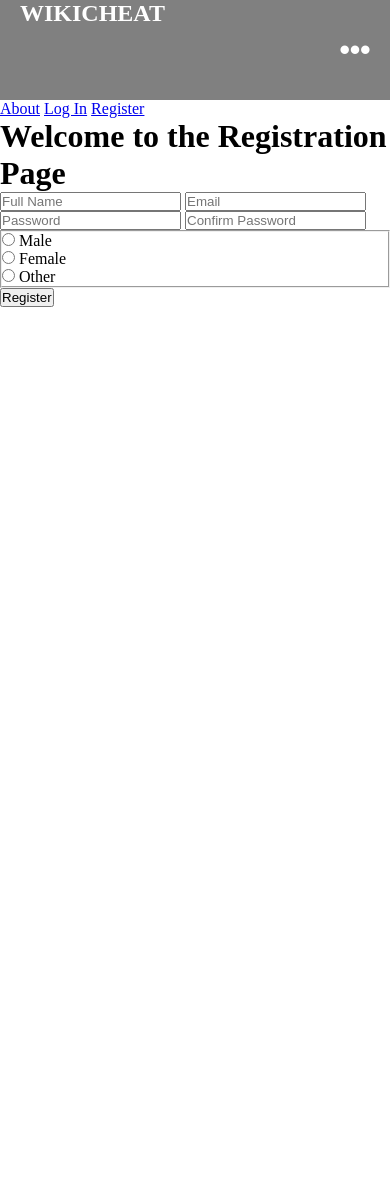
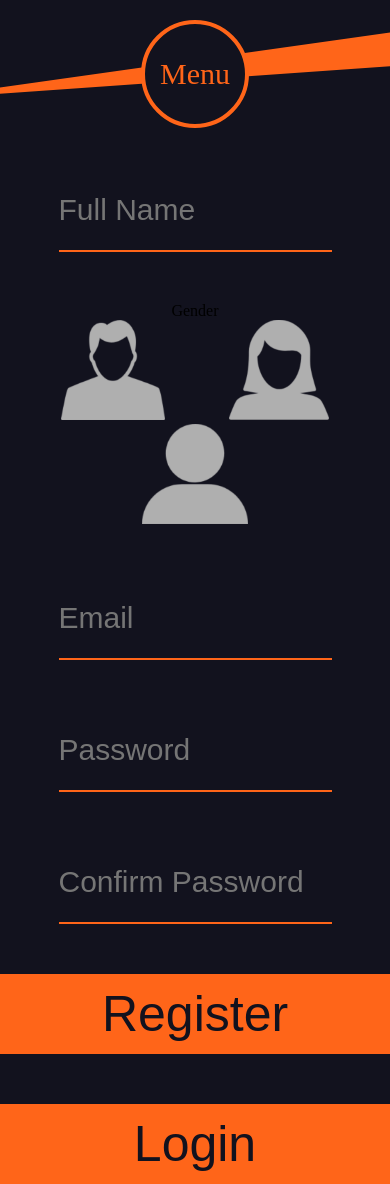
Before and after one commit to heikodam/wikicheat, a Flask app: page /register in a window 390 px wide. Before the commit the page ends 307 px from the top, so only its background shows below. Run offline with Flask 2, Linux system fonts and the light colour scheme; some libraries are stand-ins or nearby versions.

Commit message:
Login Registration and setting mobile done

```diff
--- a/app.py
+++ b/app.py
@@ -46,6 +46,7 @@ def register():
 
         #check if email already exists
         cursor.execute("SELECT email FROM users WHERE email = '{}' ".format(entered_email))
+
         user = cursor.fetchall()
         if len(user) > 0:
             return render_template("registration.html", errormessage = "There is already an email assigned to this account")
--- a/static/css/base.css
+++ b/static/css/base.css
@@ -1,8 +1,11 @@
-
+:root{
+    --main-orange: #FF6519;
+    --main-dark: #12121E;
+}
 
 /* Header */
 
-/* A lot of code taken from https://www.youtube.com/watch?v=cQ6YQ8K5MRw */
+/* Some code taken from https://www.youtube.com/watch?v=cQ6YQ8K5MRw */
 
 *{
     margin: 0;
@@ -11,9 +14,9 @@
 
 .header{
     height: 100px;
-    background: grey;
-    padding: 0 20px;
-    color: #fff;
+    background: var(--main-dark);
+    padding: 0;
+    color: var(--main-orange);
 }
 
 .logo{
@@ -42,16 +76,9 @@
     display: none;
 }
 
-.show-menu-btn{
-    float: right;
-}
 
-.show-menu-btn i{
-    line-height: 100px;
-}
-
-.menu a:hover, .show-menu-btn:hover, .hide-menu-btn:hover{
-    color: #3498db;
+.hide-menu-btn:hover{
+    color: var(--main-orange);
 }
 
 #chk{
@@ -60,37 +87,120 @@
     z-index: -1111;
 }
 
+.menu-hr{
+    display: none;
+    border: none;
+    height: 1px;
+    background-color: var(--main-orange);
+}
+
+.div-show-menu-btn{
+    background-color: var(--main-dark);
+    color: var(--main-orange);
+    border: solid var(--main-orange) 4px;
+    border-radius: 50%;
+    height: 100px;
+    width: 100px;
+    text-align: center;
+    vertical-align: middle;
+    line-height: 100px;
+    margin: auto;
+    margin-top: 20px;
+    /* z-index: 15; */
+}
+
+
+#header-bg-dark, #header-bg-orange{
+    position: fixed;
+    width: 100%;
+    height: 150px;
+    display: none;
+}
+
+
+#header-bg-dark{
+    background-color: var(--main-dark);
+    transform: skewY(-8deg);
+    top: -90px;
+    z-index: -4;
+}
+
+#header-bg-orange{
+    background-color: var(--main-orange);
+    transform: skewY(-4deg);
+    top: -70px;
+    z-index: -5;
+}
+
+
 @media screen and (max-width: 800px){
+
+    .header{
+        background-color: rgba(0, 0, 0, 0);
+    }
+
+    #header-bg-dark, #header-bg-orange{
+        display: block;
+    }
+
     .show-menu-btn, .hide-menu-btn{
         display: block;
+    }
 
+    .div-show-menu-btn{
+    z-index: 150;
     }
+
+
     .menu{
         position: fixed;
-        width: 100%;
+        width: 65%;
         height: 100vh;
-        background: #333;
+        background: var(--main-dark);
         right: -100%;
         top: 0;
         text-align: center;
-        padding: 80px 0;
+        padding: 100px 0;
         line-height: normal;
-        transition: 0.7s;
+        transition: 0.5s;
+        /* z-index: 20; */
     }
 
     .menu a{
         display: block;
         padding: 20px;
+        line-height: 20px;
+        color: var(--main-orange);
+        background-color: var(var(--main-dark));
+    }
+
+    .menu a:hover{
+        color: var(--main-dark);
+        background-color: var(--main-orange);
     }
 
     .hide-menu-btn{
         position: absolute;
         top: 40px;
         right: 40px;
+        /* z-index: 25; */
+        /* position: fixed;
+        width: 35%;
+        height: 100%;
+        left: 0;
+        z-index: 100;
+        background-color: green; */
     }
+
+
+    .menu-hr{
+        display: block;
+    }
+
     #chk:checked ~ .menu{
         right:0;
     }
+
 }
 
 /* End Of Header */
--- /dev/null
+++ b/static/css/lrs.css
@@ -0,0 +1,125 @@
+:root{
+    --main-orange: #FF6519;
+    --main-dark: #12121E;
+}
+
+body{
+    background-color: var(--main-dark)
+}
+
+
+/* Form */
+
+form input{
+    display: block;
+    border: none;
+}
+
+.info{
+    background: transparent;
+    border-bottom: 2px solid var(--main-orange);
+    margin: 50px auto;
+    color: var(--main-orange);
+    font-size: 30px;
+    padding: 0;
+}
+
+.info:focus{
+    outline: 0;
+    /* border: 1px solid var(--main-orange); */
+    border-bottom: 2px solid var(--main-orange);
+}
+
+.btn{
+    width: 100%;
+    background-color: var(--main-orange);
+    color: var(--main-dark);
+}
+
+#register-btn, #login-btn{
+    margin-top: 50px;
+}
+
+.btn:hover{
+    cursor: pointer;
+}
+
+
+/* radio btn select gender */
+#gender{
+    border: none;
+    text-align: center;
+}
+
+.radio{
+    display: none;
+}
+
+#gender-lbl{
+    display: block;
+}
+
+.lbl{
+    padding: 30px;
+    display: inline;
+}
+
+.lbl:hover{
+    cursor: pointer;
+}
+
+.img-gender{
+    height: 100px;
+    width: auto;
+}
+
+/* Change Color on Click */
+.selected{
+    display: none;
+}
+
+#male-radio:checked ~ #selected-male-lbl{
+    display: inline;
+}
+#male-radio:checked ~ #male-lbl{
+    display: none;
+}
+
+
+#female-radio:checked ~ #selected-female-lbl{
+    display: inline;
+}
+#female-radio:checked ~ #female-lbl{
+    display: none;
+}
+
+
+#other-radio:checked ~ #selected-other-lbl{
+    display: inline;
+}
+#other-radio:checked ~ #other-lbl{
+    display: none;
+}
+
+/* End Change Color On Click */
+
+/* end select gender */
+
+
+@media screen and (max-width: 800px){
+    .btn{
+        width: 100%;
+        height: 80px;
+        background-color: var(--main-orange);
+        color: var(--main-dark);
+        font-size: 50px;
+    }
+    .info{
+        width: 70%;
+        height: 80px;
+    }
+}
+
+
+
+/* End Form */
--- a/templates/base.html
+++ b/templates/base.html
@@ -45,24 +45,42 @@
         <!-- START OF NAVBAR -->
 
         <div class="header">
-            <h2 class="logo">wikicheat</h2>
+            <!-- <h2 class="logo">wikicheat</h2> -->
+            <div id="header-bg-dark"> </div>
+            <div id="header-bg-orange"> </div>
             <input type="checkbox" id="chk">
             <label for="chk" class="show-menu-btn">
-                <i class="fas fa-ellipsis-h"></i>
+                <div class="div-show-menu-btn">
+                    Menu
+                </div>
             </label>
+                <!-- <i class="fas fa-ellipsis-h">Show Menu</i> -->
+
 
             <ul class="menu">
                     {% if session['user_id'] %}
-                        <a href="/wikicheat" onclick="dataLayer.push({'event': 'buttonClick', 'button': 'NAV Wikicheat (Loged In)'});">Wiki Cheat</a>
-                        <a href="/statistics" onclick="dataLayer.push({'event': 'buttonClick', 'button': 'NAV Statistics (Loged In)'});">Statistics</a>
-                        <a href="/about" onclick="dataLayer.push({'event': 'buttonClick', 'button': 'NAV About (Loged In)'});">About</a>
-                        <a href="/settings" onclick="dataLayer.push({'event': 'buttonClick', 'button': 'NAV Settings (Loged In)'});">Settings</a>
-                        <a href="/logout" onclick="dataLayer.push({'event': 'buttonClick', 'button': 'NAV Login (Loged IN)'});">Log Out</a>
+                        <hr class="menu-hr">
+                            <a class="nav-link" href="/wikicheat" onclick="dataLayer.push({'event': 'buttonClick', 'button': 'NAV Wikicheat (Loged In)'});">Wiki Cheat</a>
+                        <hr class="menu-hr">
+                            <a class="nav-link" href="/statistics" onclick="dataLayer.push({'event': 'buttonClick', 'button': 'NAV Statistics (Loged In)'});">Statistics</a>
+                        <hr class="menu-hr">
+                            <a class="nav-link" href="/about" onclick="dataLayer.push({'event': 'buttonClick', 'button': 'NAV About (Loged In)'});">About</a>
+                        <hr class="menu-hr">
+                            <a class="nav-link" href="/settings" onclick="dataLayer.push({'event': 'buttonClick', 'button': 'NAV Settings (Loged In)'});">Settings</a>
+                        <hr class="menu-hr">
+                        <hr class="menu-hr">
+                            <a class="nav-link" href="/logout" onclick="dataLayer.push({'event': 'buttonClick', 'button': 'NAV Login (Loged IN)'});">Log Out</a>
+                        <hr class="menu-hr">
                     {% else %}
-                        <a href="/about" onclick="dataLayer.push({'event': 'buttonClick', 'button': 'NAV About (Loged Out)'});">About</a>
-                        <a href="/login" onclick="dataLayer.push({'event': 'buttonClick', 'button': 'NAV Login (Loged Out)'});">Log In</a>
-                        <a href="/register" onclick="dataLayer.push({'event': 'buttonClick', 'button': 'NAV Register (Loged Out)'});"> Register</a>
+                        <hr class="menu-hr">
+                            <a class="nav-link" href="/about" onclick="dataLayer.push({'event': 'buttonClick', 'button': 'NAV About (Loged Out)'});">About</a>
+                        <hr class="menu-hr">
+                            <a class="nav-link" href="/login" onclick="dataLayer.push({'event': 'buttonClick', 'button': 'NAV Login (Loged Out)'});">Log In</a>
+                        <hr class="menu-hr">
+                            <a class="nav-link" href="/register" onclick="dataLayer.push({'event': 'buttonClick', 'button': 'NAV Register (Loged Out)'});"> Register</a>
+                        <hr class="menu-hr">
                     {% endif %}
+
                     <label for="chk" class="hide-menu-btn">
                             <i class="fas fa-times"></i>
                         </label>
@@ -76,24 +94,6 @@
 
 
 
-
-
-        <ul>
-            {% if session['user_id'] %}
-                <a href="/wikicheat" onclick="dataLayer.push({'event': 'buttonClick', 'button': 'NAV Wikicheat (Loged In)'});">Wiki Cheat</a>
-                <a href="/statistics" onclick="dataLayer.push({'event': 'buttonClick', 'button': 'NAV Statistics (Loged In)'});">Statistics</a>
-                <a href="/about" onclick="dataLayer.push({'event': 'buttonClick', 'button': 'NAV About (Loged In)'});">About</a>
-                <a href="/settings" onclick="dataLayer.push({'event': 'buttonClick', 'button': 'NAV Settings (Loged In)'});">Settings</a>
-                <a href="/logout" onclick="dataLayer.push({'event': 'buttonClick', 'button': 'NAV Login (Loged IN)'});">Log Out</a>
-            {% else %}
-                <a href="/about" onclick="dataLayer.push({'event': 'buttonClick', 'button': 'NAV About (Loged Out)'});">About</a>
-                <a href="/login" onclick="dataLayer.push({'event': 'buttonClick', 'button': 'NAV Login (Loged Out)'});">Log In</a>
-                <a href="/register" onclick="dataLayer.push({'event': 'buttonClick', 'button': 'NAV Register (Loged Out)'});"> Register</a>
-            {% endif %}
-        </ul>
-
-
-
     {% if errormessage %}
     <h6>{{ errormessage }}</h6>
     {% endif %}
--- a/templates/registration.html
+++ b/templates/registration.html
@@ -1,18 +1,44 @@
 {% extends 'base.html' %}
 {% block title %}Registration{% endblock %}
+
+{% block header%}
+<link rel="stylesheet" href="{{ url_for('static', filename='css/lrs.css') }}">
+{% endblock %}
+
+
 {% block content %}
-<h1>Welcome to the Registration Page</h1>
 <form action="/register" method="post">
-    <input name="full_name" id="full_name" placeholder="Full Name" required>
-    <input name="email" id="email" placeholder="Email" required>
-    <input type="password" name="password" id="password" placeholder="Password" required>
-    <input type="password" name="confirm_password" id="confirm_password" placeholder="Confirm Password" required>
+    <input name="full_name" id="full_name" class="info" placeholder="Full Name" required>
+
     <!-- What Gender -->
     <fieldset id="gender">
-      <input type="radio" name="gender" value="male" required> Male<br>
-      <input type="radio" name="gender" value="female"> Female<br>
-      <input type="radio" name="gender" value="other"> Other
+      <label for="gender" id="gender-lbl">Gender</label>
+
+      <input type="radio" name="gender" id="male-radio" class="radio" value="male" required>
+      <label for="male-radio" id="male-lbl" class="lbl"><img src="{{ url_for('static', filename='pictures/gender male grey.png') }}" alt="male img" class="img-gender"></label>
+      <label for="male-radio" id="selected-male-lbl" class="lbl selected"><img src="{{ url_for('static', filename='pictures/gender male orange.png') }}" alt="male img" class="img-gender"></label>
+
+      <input type="radio" name="gender" id="female-radio" class="radio" value="female">
+      <label for="female-radio" id="female-lbl" class="lbl"><img src="{{ url_for('static', filename='pictures/gender female grey.png') }}" alt="female img" class="img-gender"></label>
+      <label for="female-radio" id="selected-female-lbl" class="lbl selected"><img src="{{ url_for('static', filename='pictures/gender female orange.png') }}" alt="female img" class="img-gender"></label>
+
+
+      <input type="radio" name="gender" id="other-radio" class="radio" value="other">
+      <label for="other-radio" id="other-lbl" class="lbl"><img src="{{ url_for('static', filename='pictures/gender neutral grey.png') }}" alt="other img" class="img-gender"></label>
+      <label for="other-radio" id="selected-other-lbl" class="lbl selected"><img src="{{ url_for('static', filename='pictures/gender neutral orange.png') }}" alt="other img" class="img-gender"></label>
+
+
     </fieldset>
-    <input type="submit" value="Register" onclick="dataLayer.push({'event': 'buttonClick', 'button': 'Register (Loged Out)'});">
+
+    <input name="email" id="email" class="info" placeholder="Email" required>
+    <input type="password" name="password" id="password" class="info" placeholder="Password" required>
+    <input type="password" name="confirm_password" id="confirm_password" class="info" placeholder="Confirm Password" required>
+
+    <input type="submit" value="Register" id="register-btn" class="btn" onclick="dataLayer.push({'event': 'buttonClick', 'button': 'Register (Loged Out)'});">
   </form>
+
+  <form action="/login">
+    <input type="submit" value="Login" id="login-btn" class="btn" onclick="dataLayer.push({'event': 'buttonClick', 'button': 'Register btn on Login'});">
+    </form>
+
 {% endblock %}
```
Also changed, not shown: other parts of static/css/base.css (+36 -5 lines), templates/login.html (+11 -4 lines), templates/settings.html (+31 -10 lines), static/pictures/gender female grey.png (added), static/pictures/gender female orange.png (added), static/pictures/gender male grey.png (added), static/pictures/gender male orange.png (added), static/pictures/gender neutral grey.png (added), static/pictures/gender neutral orange.png (added).
